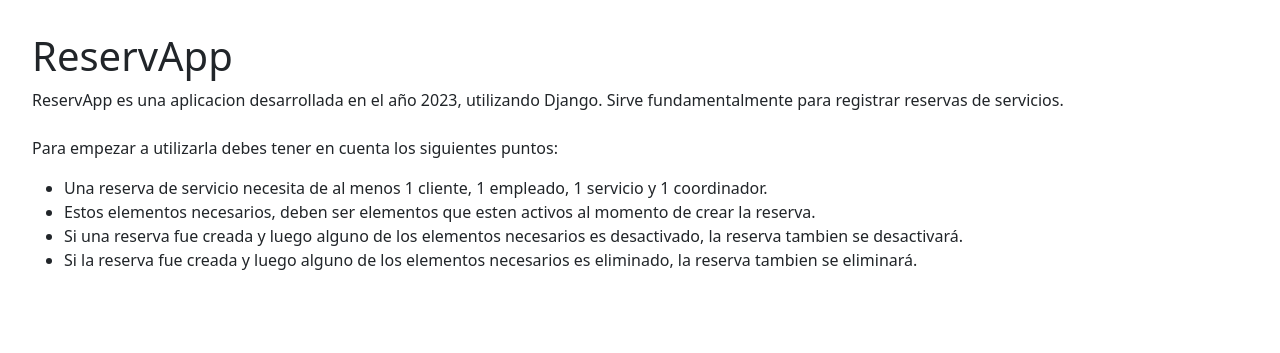
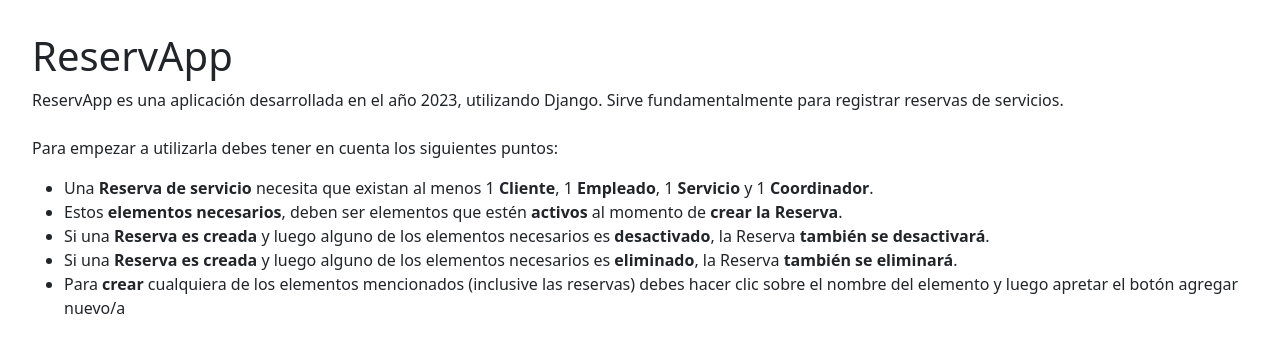
Before and after one commit to nahuelcococcia/ReservApp, a Django app: page / in a window 1280 px wide. Shown: the part 56-409 px from the top of the page. Run offline with Django 4.2, Linux system fonts and the light colour scheme.

Commit message:
Arreglando detalles

```diff
--- a/reservas/templates/index.html
+++ b/reservas/templates/index.html
@@ -3,28 +3,33 @@
 <div class="p-3 m-3">
     <h1>ReservApp</h1>
     <p>
-        ReservApp es una aplicacion desarrollada en el año 2023, utilizando Django. Sirve fundamentalmente para registrar reservas de servicios.
-        </br>
-        </br>
+        ReservApp es una aplicación desarrollada en el año 2023, utilizando Django. Sirve fundamentalmente para registrar reservas de servicios.
+        <br>
+        <br>
         Para empezar a utilizarla debes tener en cuenta los siguientes puntos:
+    </p>
     <ul>
         <li>
-                Una reserva de servicio necesita de al menos 1 cliente, 1 empleado, 1 servicio y 1 coordinador.
+            Una <strong>Reserva de servicio</strong> necesita que existan al menos 1 <strong>Cliente</strong>, 1 <strong>Empleado</strong>, 1 <strong>Servicio</strong> y 1 <strong>Coordinador</strong>.
         </li>
 
         <li>
-                Estos elementos necesarios, deben ser elementos que esten activos al momento de crear la reserva.
+            Estos <strong>elementos necesarios</strong>, deben ser elementos que estén <strong>activos</strong> al momento de <strong>crear la Reserva</strong>.
         </li>
 
         <li>
-                Si una reserva fue creada y luego alguno de los elementos necesarios es desactivado, la reserva tambien se desactivará.
+            Si una <strong>Reserva es creada</strong> y luego alguno de los elementos necesarios es <strong>desactivado</strong>, la Reserva <strong>también se desactivará</strong>.
         </li>
 
         <li>
-                Si la reserva fue creada y luego alguno de los elementos necesarios es eliminado, la reserva tambien se eliminará.
+            Si una <strong>Reserva es creada</strong> y luego alguno de los elementos necesarios es <strong>eliminado</strong>, la Reserva <strong>también se eliminará</strong>.
+        </li>
+
+        <li>
+            Para <strong>crear</strong> cualquiera de los elementos mencionados (inclusive las reservas) debes hacer clic sobre el nombre del elemento y luego apretar el botón agregar nuevo/a
         </li>
     </ul>
-    </p>
+
 </div>
 
 
```
Lines whose indentation alone changed are shown as unchanged.
